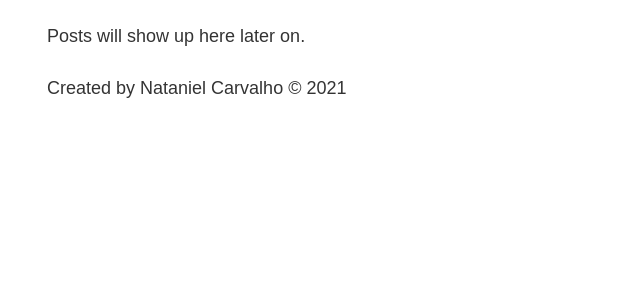
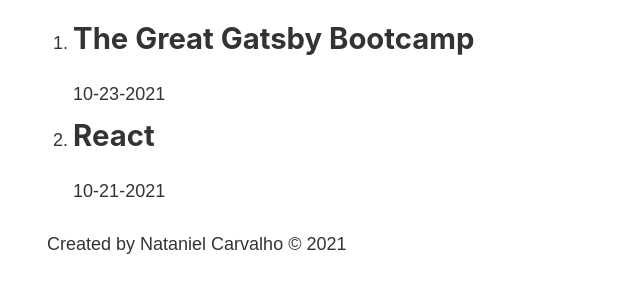
Before and after one commit to natanielmendes/gatsby-bootcamp, a Gatsby site: page /blog in a window 1280 px wide. Shown: the part 393-686 px from the top of the page, without its empty margins (236-876 px from the left). Built offline with nearby package versions, Linux system fonts and the light colour scheme; Gatsby itself is replaced by a stand-in of ours.

Commit message:
Adding posts to Blog page using graphql query to fetch posts from Markdown files inside the posts folder in the gatsby project

```diff
--- a/src/pages/blog.js
+++ b/src/pages/blog.js
@@ -18,10 +18,20 @@
         }
       }
     `);
+
     return (
         <Layout>
             <h1>Blog</h1>
-            <p>Posts will show up here later on.</p>
+            <ol>
+              {data.allMarkdownRemark.edges.map((edge) => {
+                return (
+                  <li>
+                    <h2>{edge.node.frontmatter.title}</h2>
+                    <p>{edge.node.frontmatter.date}</p>
+                  </li>
+                )
+              })}
+            </ol>
         </Layout>
     )
 }
```
